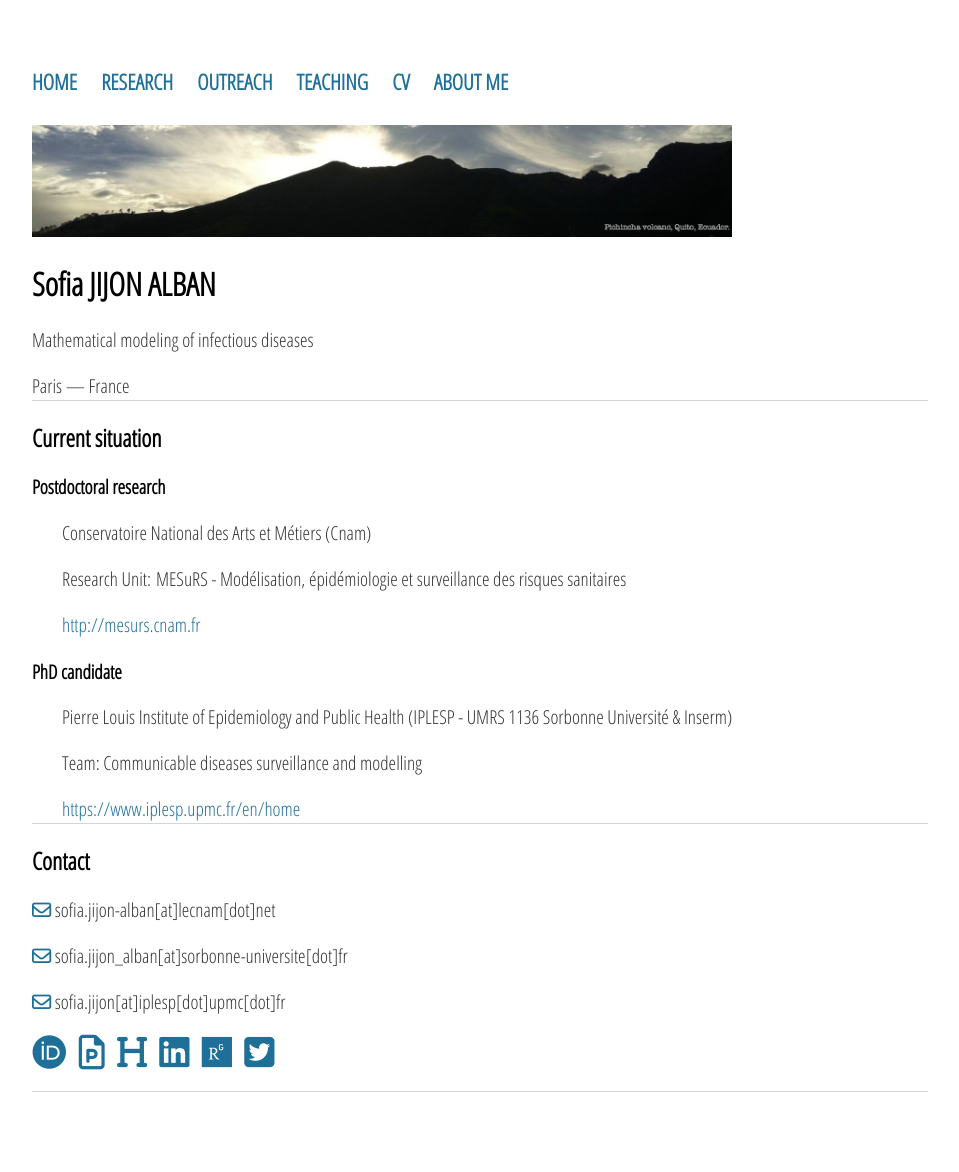
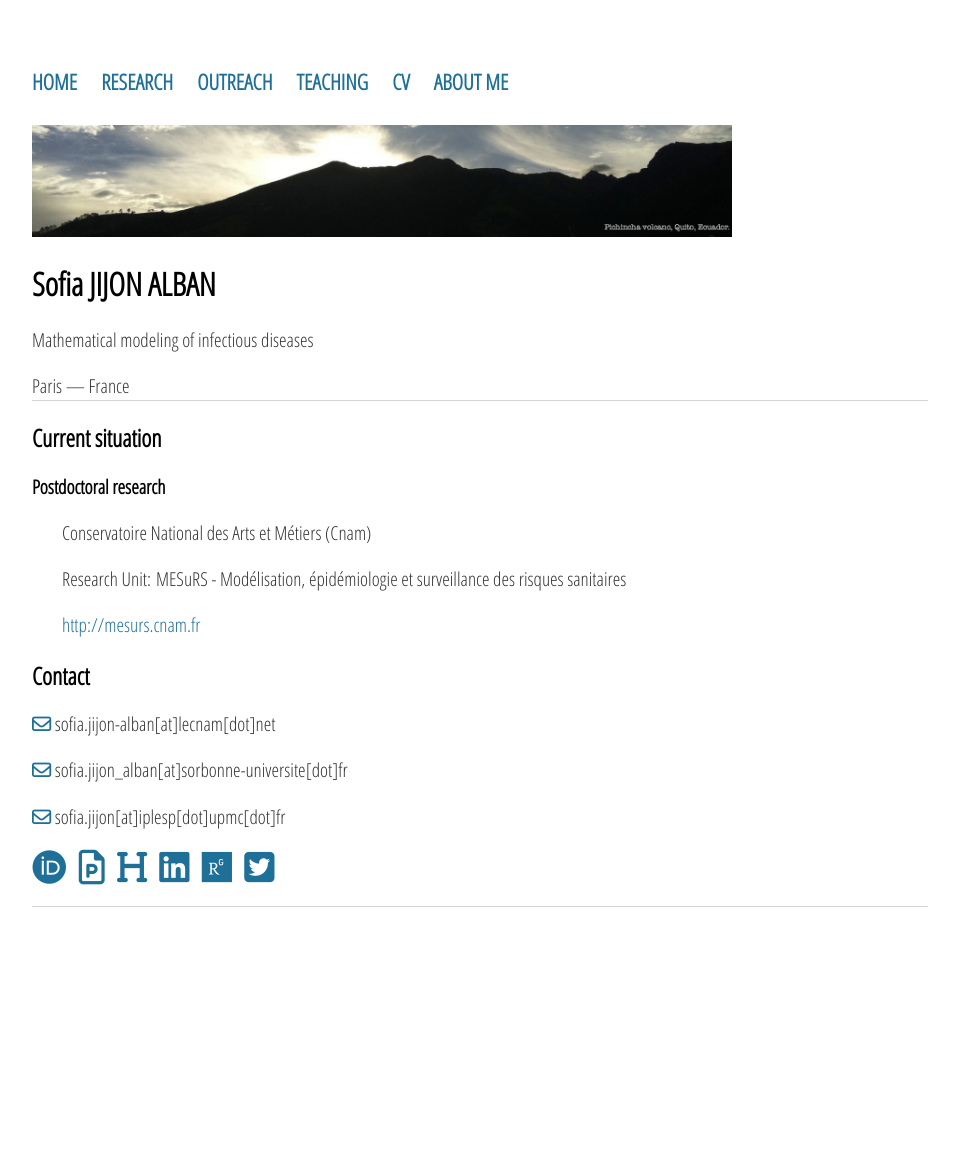
Before and after one commit to sjijon/sjijon.github.io, a Jekyll site: the page built from index.html, in a window 1280 px wide. Shown: the whole page, without its empty margins (160-1119 px from the left). Built offline with Jekyll 4.4.1, drawn with Linux system fonts in a browser that asks for light colours; nearby versions of some CDN libraries; after the commit the page ends 987 px from its top, so only the background shows below that.

Commit message:
Post-PhD-defense update.

```diff
--- a/about.html
+++ b/about.html
@@ -25,6 +25,6 @@
 <p>
 I'm currently working on mathematical modeling of the nosocomial spreading of COVID-19
 (in particular, in Egyptian quarantine-hospitals) at the Modeling, epidemiology
-and monitoring of health risks team of Cnam.
+and monitoring of health risks (MESuRS) lab, at Cnam.
 </p>
 </div>
--- a/index.html
+++ b/index.html
@@ -22,17 +22,6 @@
 	</p>
 	<p style="padding-left:30px;">
 		<a href="http://mesurs.cnam.fr" target="_blank">http://mesurs.cnam.fr</a>
-	</p>
-
-	<h4>PhD candidate</h4>
-	<p style="padding-left:30px;">
-		Pierre Louis Institute of Epidemiology and Public Health (IPLESP - UMRS 1136 Sorbonne Université & Inserm)
-	</p>
-	<p style="padding-left:30px;">
-		Team: Communicable diseases surveillance and modelling
-	</p>
-	<p style="padding-left:30px; border-bottom: 1px solid #d5d5d5;">
-		<a href="https://www.iplesp.upmc.fr/en/home" target="_blank">https://www.iplesp.upmc.fr/en/home</a>
 	</p>
 
 
--- a/research.html
+++ b/research.html
@@ -5,7 +5,7 @@
 <div class="blurb">
 	<h2>Research</h2>
 	<h3>Articles</h3>
-	<p style="padding-left:30px;">Jijón, S., Molina, J.-M., Costagliola, D., Supervie, V., and Breban, R. (2021). Can HIV epidemics among men who have sex with men in high-income countries be eliminated through voluntary participation to PrEP rollouts? <em>[Accepted]</em>.</p>
+	<p style="padding-left:30px;">Jijón, S., Molina, J.-M., Costagliola, D., Supervie, V., and Breban, R. (2021). Can HIV epidemics among men who have sex with men in high-income countries be eliminated through voluntary participation to PrEP rollouts?. (2021) Published ahead of print, <em>AIDS</em>.</p>
 	<p style="padding-left:30px;">Jijón, S., Al Shafie, A., Temime, L., Jean K., El Kassas M. (2020). Risk of incident SARS-CoV-2 infection among healthcare workers in Egyptian quarantine hospitals. (2021) <em>Preprint posted in Medrxiv</em>. <a href="https://doi.org/10.1101/2020.12.21.20248594" target="_blank">https://doi.org/10.1101/2020.12.21.20248594</a></p>
 	<p style="padding-left:30px;">Jijón S., Supervie V. and Breban R. (2017). Prevention of treatable infectious diseases: A game-theoretic approach. <em>Vaccine</em>, 35 , pp. 5339–5345. <a href="https://www.sciencedirect.com/science/article/pii/S0264410X17311283" target="_blank">http://dx.doi.org/10.1016/j.vaccine.2017.08.040</a>.
 	<p style="padding-left:30px;">Jijón S. and Merino P. (2013). Reducción de un modelo de dispersión poblacional utilizando el método POD. <em>Revista Politécnica</em>, Vol. 23, No. 3, pp. 1–10. <a href="http://www.revistapolitecnica.epn.edu.ec/ojs2/index.php/revista_politecnica2/article/download/66/pdf">http://www.revistapolitecnica.epn.edu.ec/.../article/download/66/pdf</a></p>
```
Also changed, not shown: other parts of about.html (+1 -1 lines), cv.html (+2 -5 lines).
